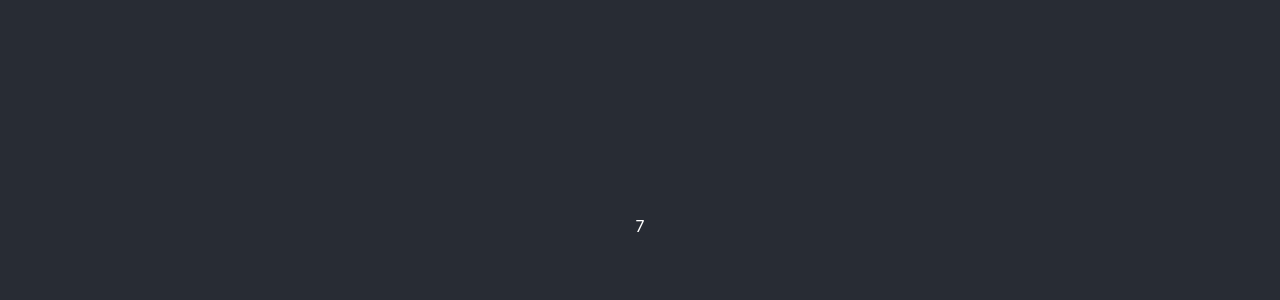
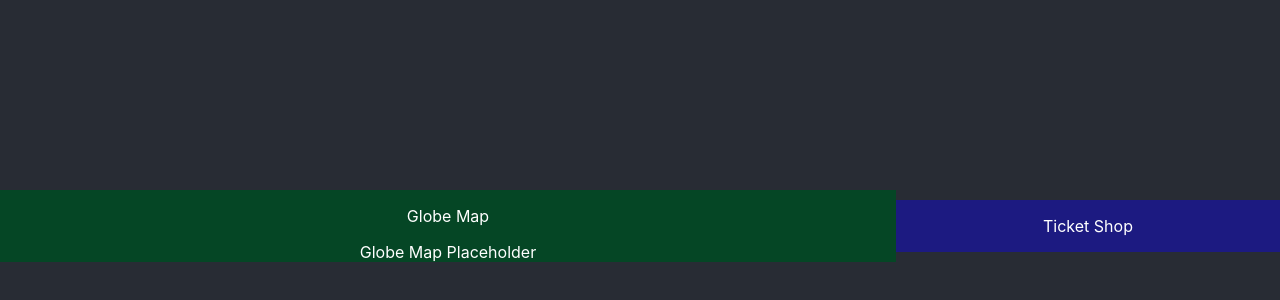
Before and after one commit to JoshJWight/gmtk_circumnavigation, a React (Create React App) app: page / in a window 1280 px wide. Shown: the part 174-474 px from the top of the page. Built offline with nearby package versions, Linux system fonts and the light colour scheme; the HTML template or start-up script is replaced by a standard one.

Commit message:
Initial components and guess at state

```diff
--- a/src/App.css
+++ b/src/App.css
@@ -26,7 +26,6 @@
 
 main {
   flex: 1;
-  padding: 20px;
   display: flex;
   justify-content: center;
   align-items: center;
--- a/src/components/GameComponent.css
+++ b/src/components/GameComponent.css
@@ -18,3 +18,15 @@
   line-height: 1.6;
   opacity: 0.9;
 }
+
+.globe-map {
+  width: 70%;
+  height: 100%;
+  background-color: #054625;
+}
+
+.ticket-shop {
+  width: 30%;
+  height: 100%;
+  background-color: #1c1a81;
+}
--- a/src/components/GameComponent.tsx
+++ b/src/components/GameComponent.tsx
@@ -1,8 +1,36 @@
 import React, {createContext, useContext, useEffect, useState} from 'react';
 import './GameComponent.css';
+import TicketShop from './TicketShop';
+import GlobeMap from './GlobeMap';
+
+type Flight = {
+  id: string;
+  startCity: string;
+  endCity: string;
+  price: number;
+  duration: number;
+  startTime: number;
+}
+
+type City = {
+  name: string;
+  latitude: number;
+  longitude: number;
+  flights: Flight[];
+}
 
 type GameState = {
   time: number;
+  balance: number;
+
+  currentCity: string | null;
+  currentFlight: string | null;
+
+  cities: City[];
+  flightMap: Record<string, Flight>;
+
+  selectedCity: string | null;
+
   // other state fields
 };
 
@@ -28,7 +56,8 @@ export const GameComponent: React.FC<React.PropsWithChildren> = ({  }) => {
 
   return (
     <GameContext.Provider value={{ time }}>
-      <p>{time}</p>
+      <GlobeMap />
+      <TicketShop />
     </GameContext.Provider>
   );
 };
--- /dev/null
+++ b/src/components/GlobeMap.tsx
@@ -0,0 +1,17 @@
+import React, {createContext, useContext, useEffect, useState} from 'react';
+import './GlobeMap.css';
+
+export const GlobeMap: React.FC<React.PropsWithChildren> = ({  }) => {
+
+    return (
+      <div className="globe-map">
+        <p>Globe Map</p>
+        <div className="map-container">
+          {/* Placeholder for globe map */}
+          <div className="globe-placeholder">Globe Map Placeholder</div>
+        </div>
+      </div>
+    );
+  };
+
+  export default GlobeMap;
--- a/src/components/TicketShop.tsx
+++ b/src/components/TicketShop.tsx
@@ -1,9 +1,11 @@
 import React, {createContext, useContext, useEffect, useState} from 'react';
+import './TicketShop.css';
 
 export const TicketShop: React.FC<React.PropsWithChildren> = ({  }) => {
 
     return (
-      <div>
+      <div className="ticket-shop">
+        <p>Ticket Shop</p>
       </div>
     );
   };
```
Also changed, not shown: src/components/GlobeMap.css (added), src/components/TicketShop.css (added).
